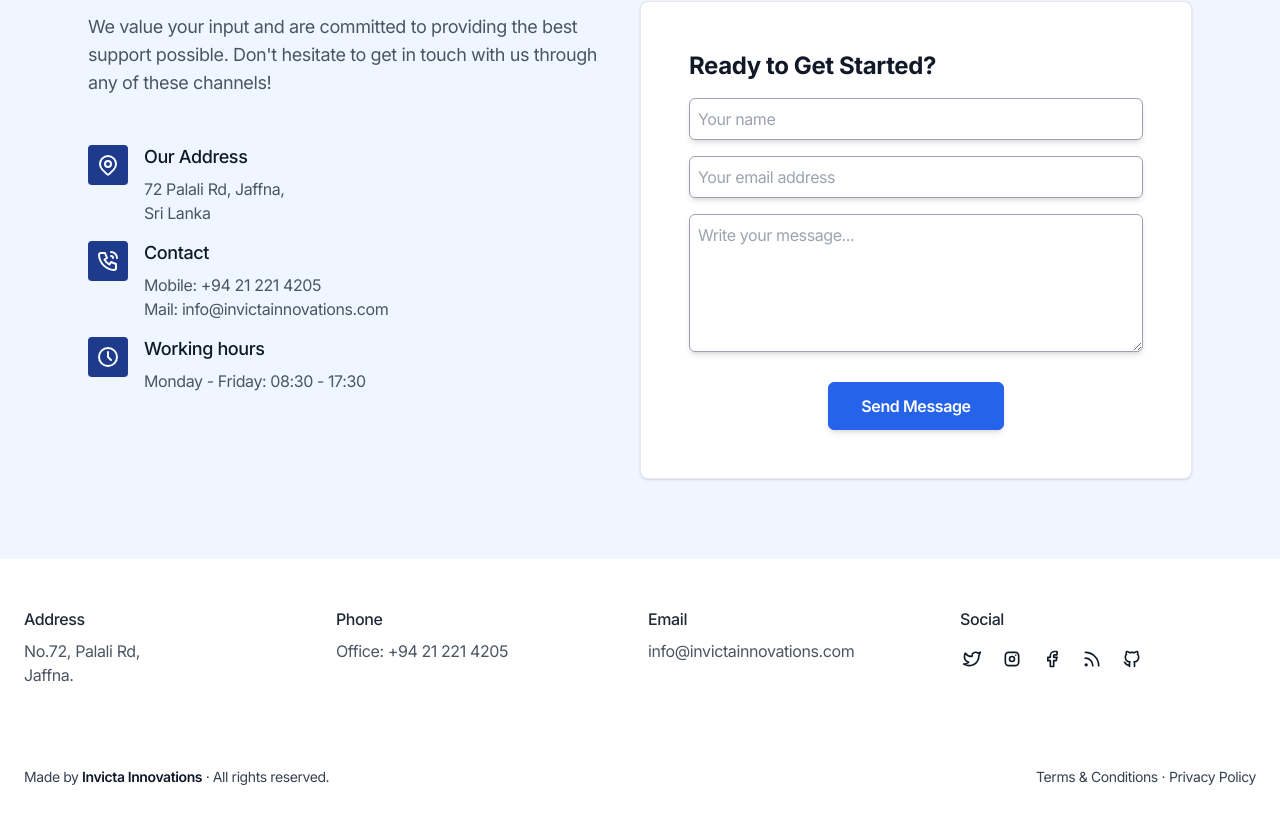
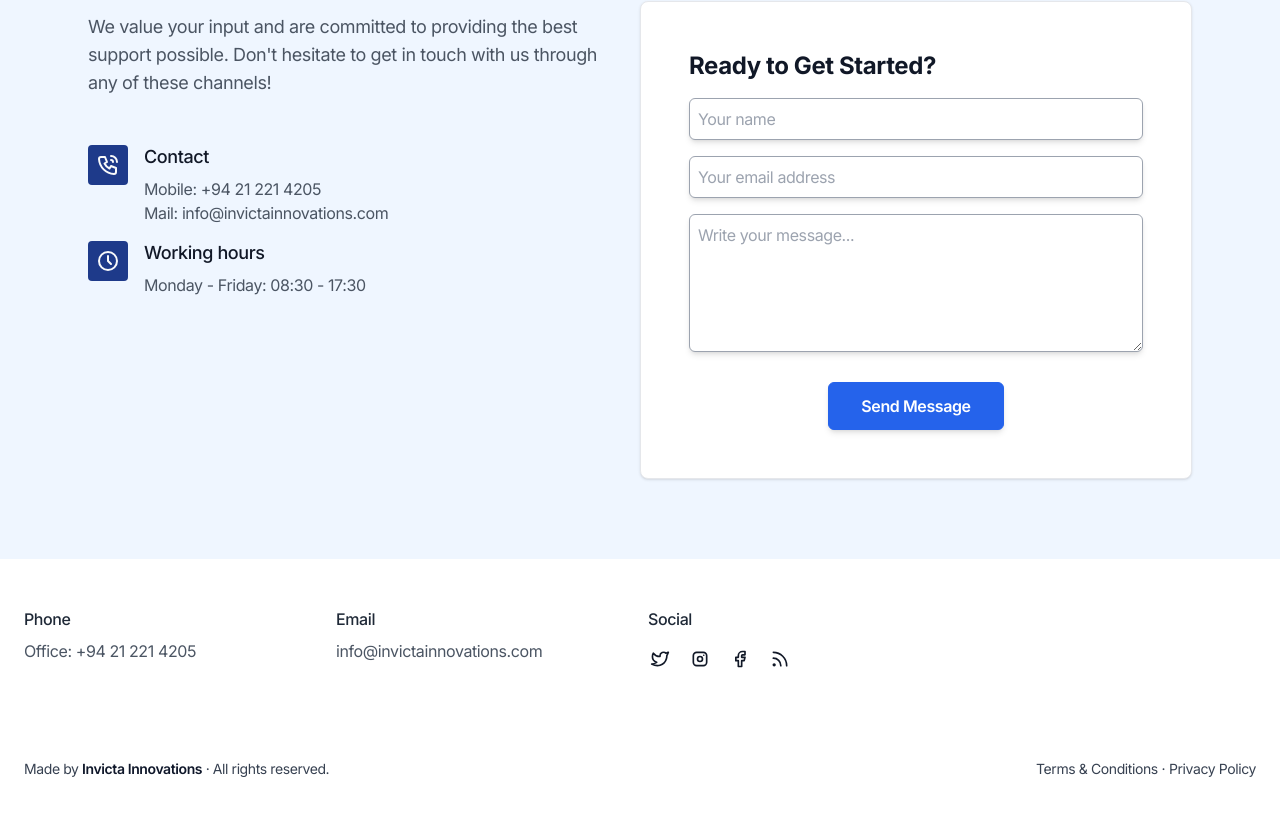
Before and after one commit to Lavanjan/bookitease, a Next.js app: page / in a window 1280 px wide. Shown: the part 8089-8908 px from the top of the page. Built offline with nearby package versions, Linux system fonts and the light colour scheme.

Commit message:
update screens

```diff
--- a/src/shared/data/global.data.tsx
+++ b/src/shared/data/global.data.tsx
@@ -221,10 +221,10 @@ export const footerData2: FooterProps = {
     },
   ],
   columns: [
-    {
-      title: 'Address',
-      texts: ['No.72, Palali Rd,', ' Jaffna.'],
-    },
+    // {
+    //   title: 'Address',
+    //   texts: ['No.72, Palali Rd,', ' Jaffna.'],
+    // },
     {
       title: 'Phone',
       texts: ['Office: +94 21 221 4205'],
@@ -239,7 +239,7 @@ export const footerData2: FooterProps = {
     { label: 'Instagram', icon: IconBrandInstagram, href: '#' },
     { label: 'Facebook', icon: IconBrandFacebook, href: '#' },
     { label: 'RSS', icon: IconRss, href: '#' },
-    { label: 'Github', icon: IconBrandGithub, href: 'https://github.com/onwidget/hms' },
+    // { label: 'Github', icon: IconBrandGithub, href: 'https://github.com/onwidget/hms' },
   ],
   footNote: (
     <div className=" text-sm">
--- a/src/shared/data/pages/home.data.tsx
+++ b/src/shared/data/pages/home.data.tsx
@@ -833,11 +833,11 @@ export const contactHome: ContactProps = {
   content:
     "We value your input and are committed to providing the best support possible. Don't hesitate to get in touch with us through any of these channels!",
   items: [
-    {
-      title: 'Our Address',
-      description: ['72 Palali Rd, Jaffna,', 'Sri Lanka'],
-      icon: IconMapPin,
-    },
+    // {
+    //   title: 'Our Address',
+    //   description: ['72 Palali Rd, Jaffna,', 'Sri Lanka'],
+    //   icon: IconMapPin,
+    // },
     {
       title: 'Contact',
       description: ['Mobile: +94 21 221 4205', 'Mail: info@invictainnovations.com'],
```
